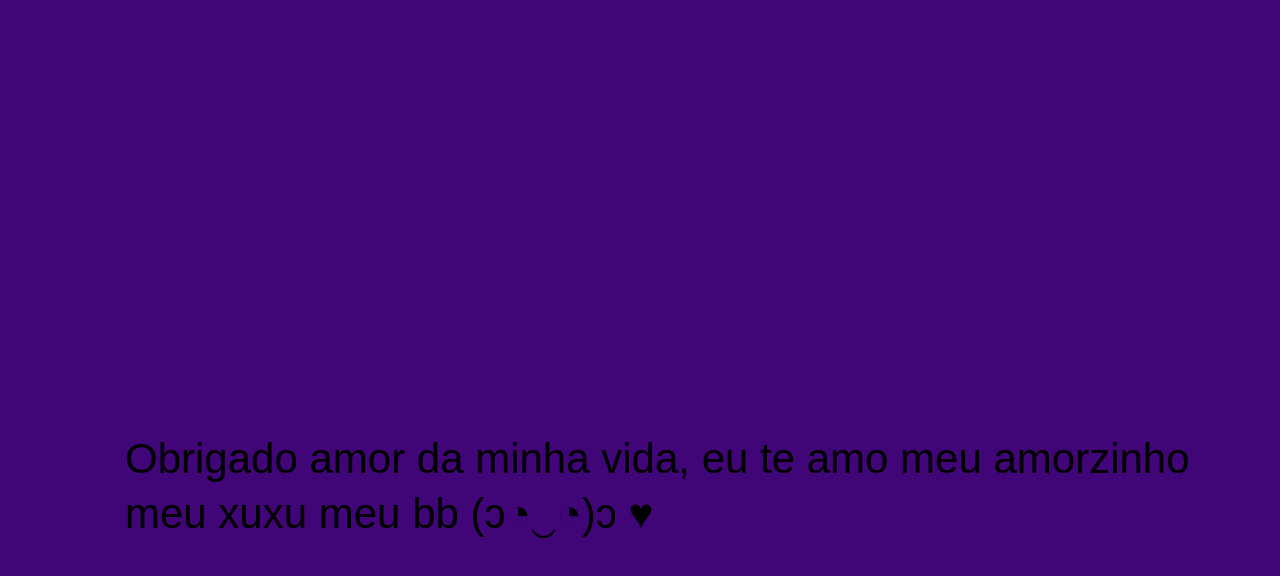
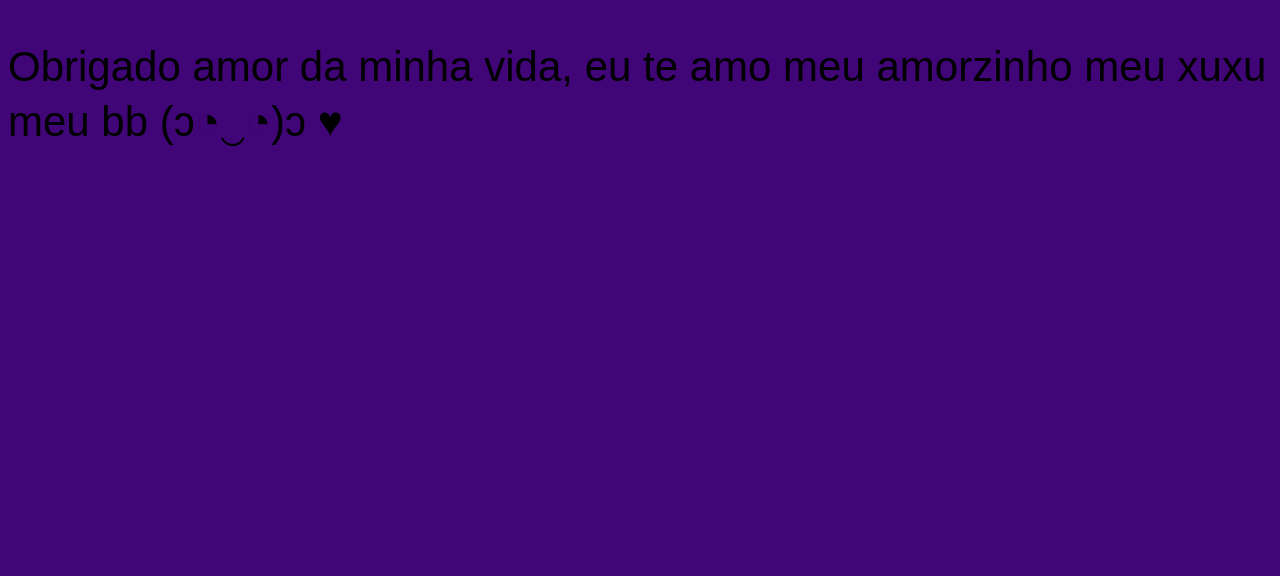
Before and after one commit to namoradodaevellyn/EU-AMO-A-EVELLYN, a plain HTML site: page obrigado.html in a window 1280 px wide. Drawn offline with Linux system fonts and the light colour scheme.

Commit message:
Update obrigado.css

```diff
--- a/obrigado.css
+++ b/obrigado.css
@@ -1,3 +1,4 @@
+
 body{
     background-color: rgb(64, 5, 119);
     font-family:Arial, Helvetica, sans-serif;
@@ -8,6 +9,5 @@ p {
     justify-content: space-evenly;
     list-style-type: none;
     position: absolute;
-    top: 400px;
-    left: 125px;
+
 }
```
